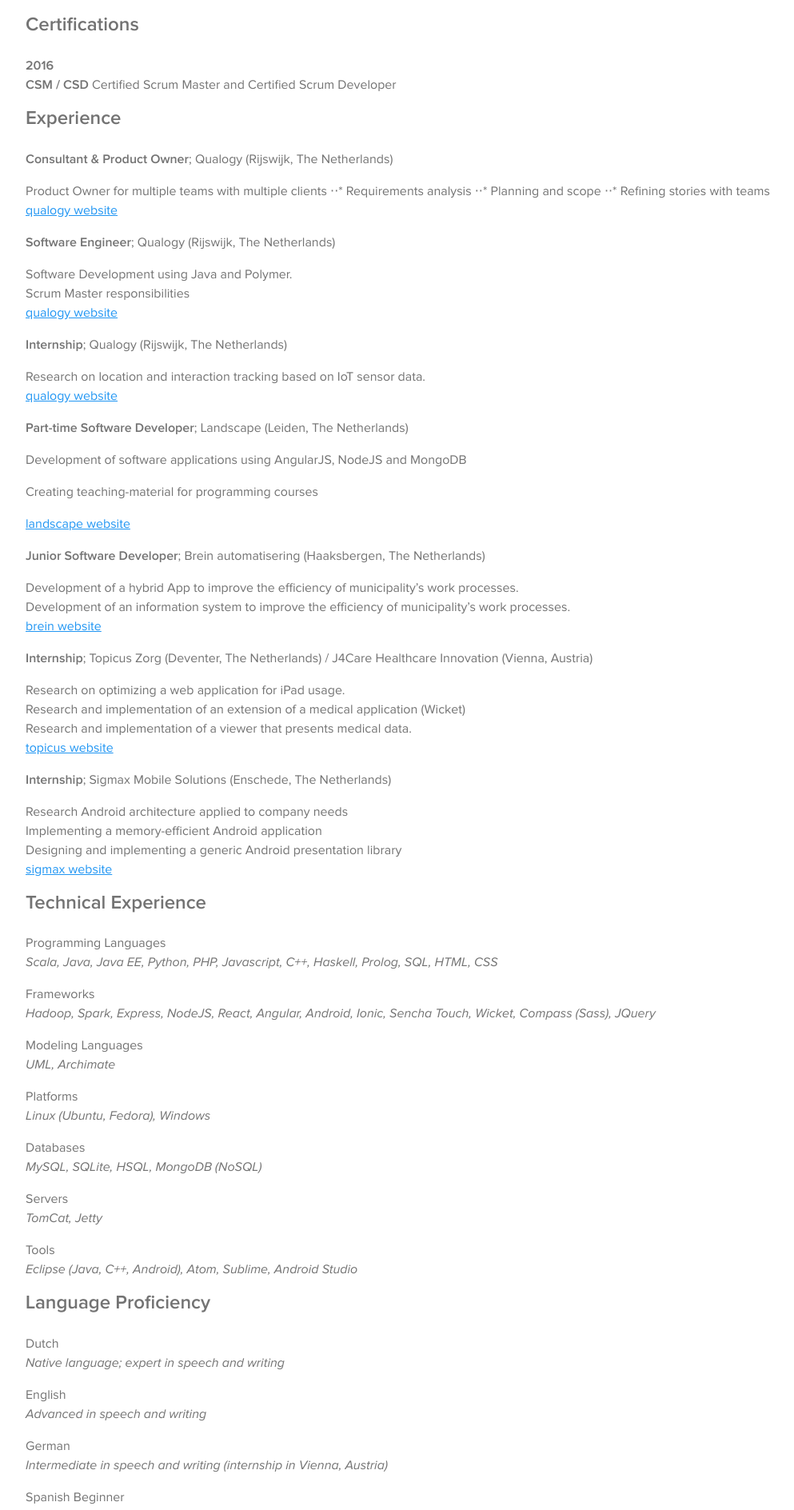
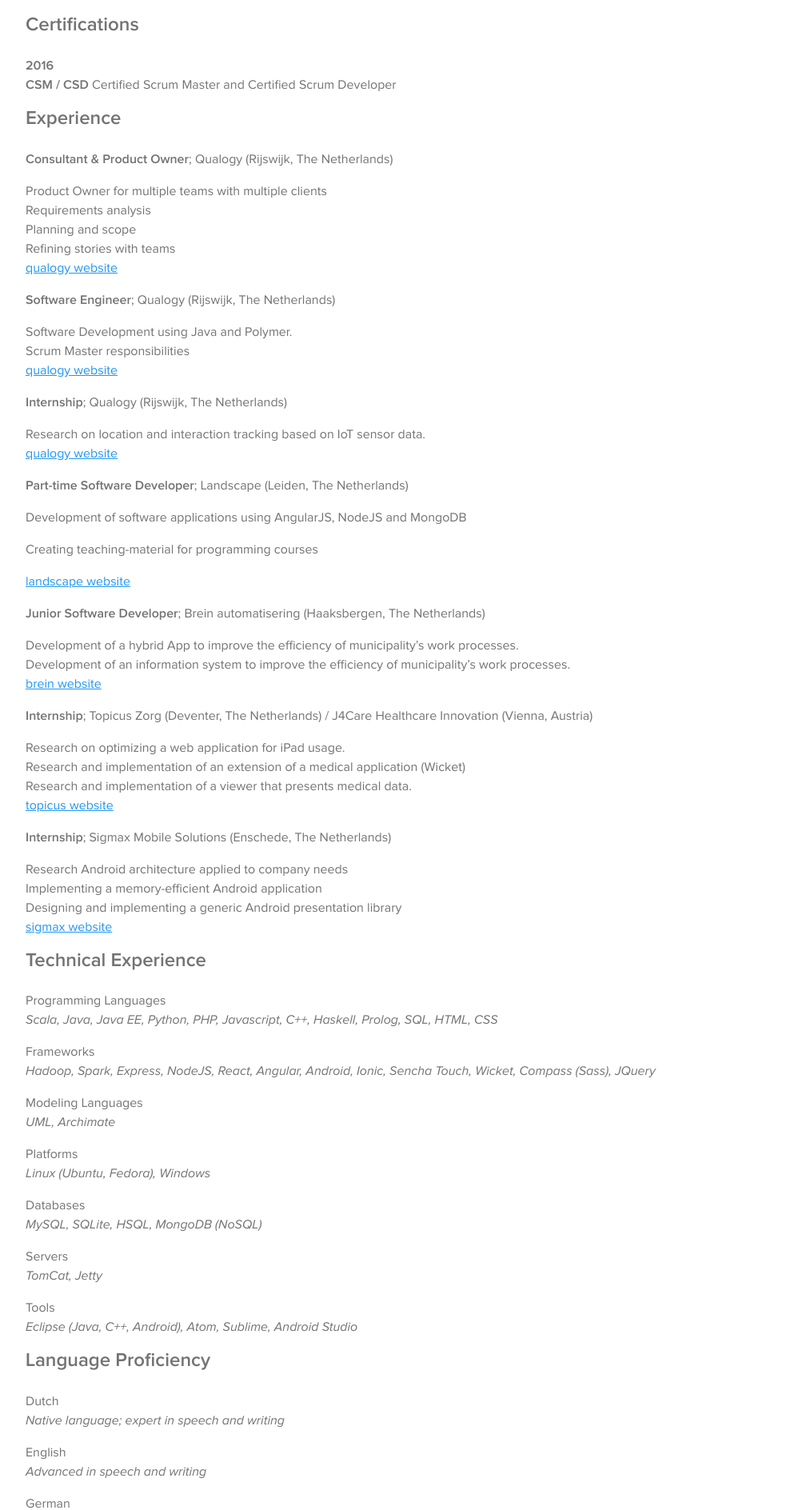
Before and after one commit to bdekk/bdekk.github.io, a Jekyll site: the page built from about.md, in a window 1280 px wide. Shown: the part 1130-3018 px from the top of the page at 80% size, without its empty margins (112-1105 px from the left). Built offline with Jekyll 4.4.1, drawn with Linux system fonts in a browser that asks for light colours; some web fonts are replaced.

Commit message:
small layout fix on resume

```diff
--- a/about.md
+++ b/about.md
@@ -37,9 +37,9 @@
 **Consultant & Product Owner**; Qualogy (Rijswijk, The Netherlands)
 
 * Product Owner for multiple teams with multiple clients
-⋅⋅* Requirements analysis
-⋅⋅* Planning and scope
-⋅⋅* Refining stories with teams
+  * Requirements analysis
+  * Planning and scope
+  * Refining stories with teams
 
 [qualogy website](http://www.qualogy.nl)
 
```
